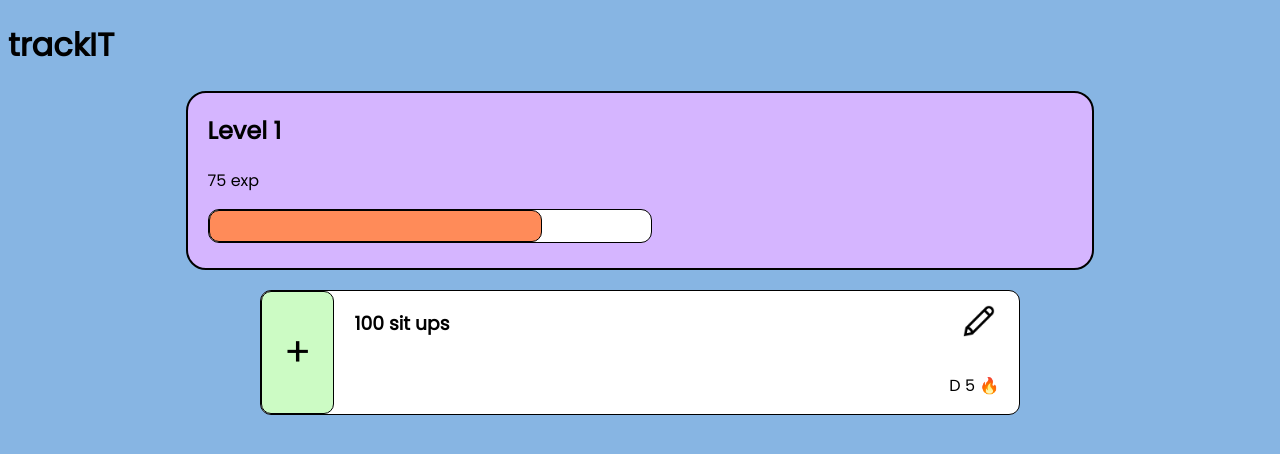
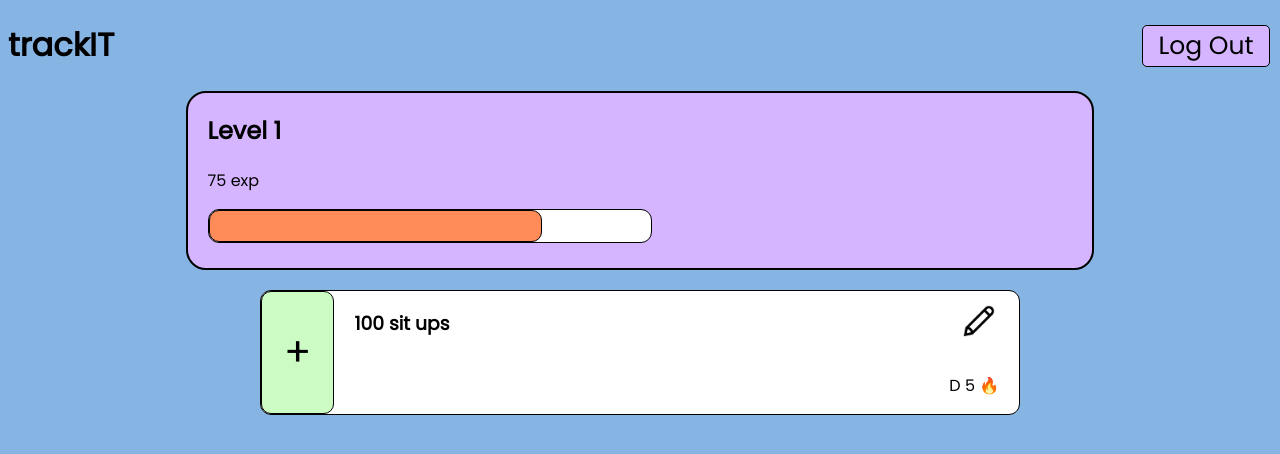
Before and after one commit to kroles1/LAP2_project_frontend, a plain HTML site: page dashboard.html in a window 1280 px wide. Drawn offline with Linux system fonts and the light colour scheme.

Commit message:
added logout button

```diff
--- a/dashboard.html
+++ b/dashboard.html
@@ -34,5 +34,7 @@
             </div>
         </div>
     </div>
+
+    <input id="out" type="button" value="Log Out" onclick="window.location.href='./index.html';">
 </body>
 </html>
--- a/styles.css
+++ b/styles.css
@@ -218,9 +218,9 @@ textarea {
 }
 
 #out {
-    background-color: var(--purple);
-    color: white;
-    border: solid white 1px;
+    background-color: var(--lav);
+    color: black;
+    border: solid black 1px;
     width: 10%;
     position: absolute;
     top: 20px;
@@ -229,7 +229,7 @@ textarea {
 
 #out:hover {
     background-color: white;
-    color: var(--purple);
+    color: var(--lav);
 }
 
 /* .author {
```
